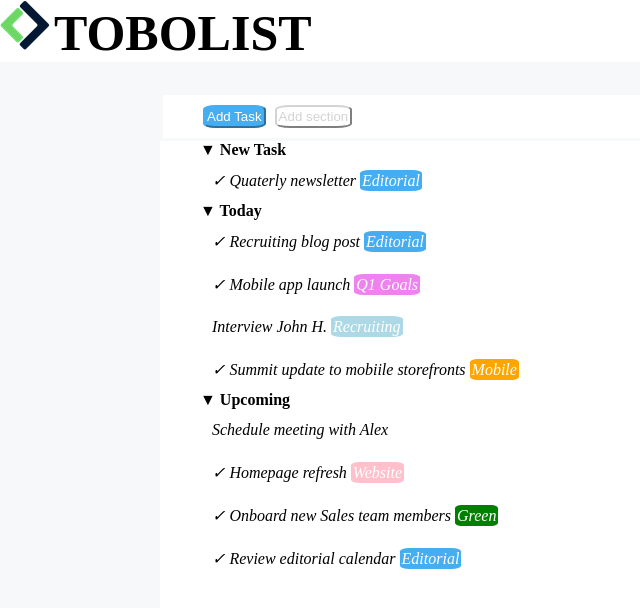
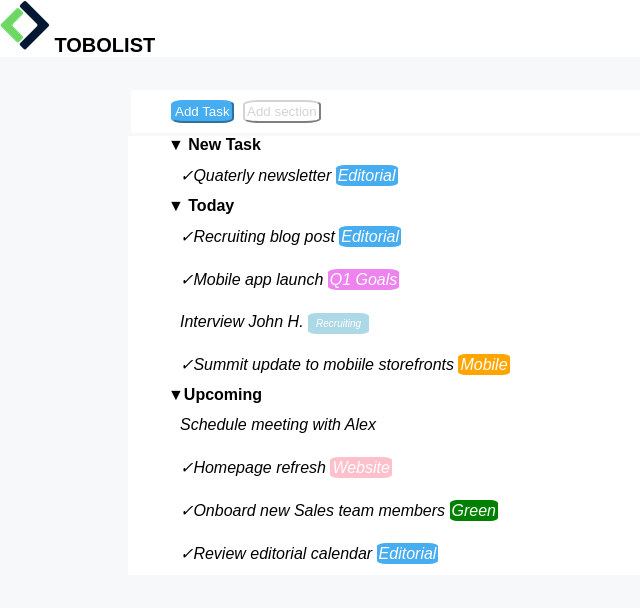
Before and after one commit to EmanueleWebDeveloper/html-css-toboolist, a plain HTML site: page index.html in a window 1280 px wide. Shown: the whole page, without its empty margins (0-640 px from the left). Drawn offline with Linux system fonts and the light colour scheme.

Commit message:
sistemazione

```diff
--- a/index.html
+++ b/index.html
@@ -23,26 +23,26 @@
             <ul>
                 <thead><strong>&#x25BC  New Task</strong></thead>
 
-                    <li>&#10003  Quaterly newsletter <span class="tasticolorati">Editorial</span></li>
+                    <li>&#10003Quaterly newsletter <span class="tasticolorati">Editorial</span></li>
 
             </ul>
 
             <ul>
                 <Thead><strong>&#x25BC  Today</strong></Thead>
 
-                <li>&#10003  Recruiting blog post  <span class="tasticolorati">Editorial</span></li>
-                <li>&#10003  Mobile app launch  <span class="tasticolorativiola">Q1 Goals</span></li>
+                <li>&#10003Recruiting blog post  <span class="tasticolorati">Editorial</span></li>
+                <li>&#10003Mobile app launch  <span class="tasticolorativiola">Q1 Goals</span></li>
                 <li >Interview John H.  <span class="tasticoloratiazzurro">Recruiting</span></li>
-                <li>&#10003  Summit update to mobiile storefronts  <span class="Mobile">Mobile</span></li>
+                <li>&#10003Summit update to mobiile storefronts  <span class="Mobile">Mobile</span></li>
             </ul>
 
             <ul>
-                <thead><strong>&#x25BC  Upcoming</strong></thead>
+                <thead><strong>&#x25BCUpcoming</strong></thead>
 
                 <li>Schedule meeting with Alex</li>
-                <li>&#10003  Homepage refresh  <span class="tasticoloratirosa">Website</span></li>
-                <li>&#10003  Onboard new Sales team members  <span class="tasticolorativerde">Green</span></li>
-                <li>&#10003  Review editorial calendar  <span class="tasticolorati">Editorial</span></li>
+                <li>&#10003Homepage refresh  <span class="tasticoloratirosa">Website</span></li>
+                <li>&#10003Onboard new Sales team members    <span class="tasticolorativerde">Green</span></li>
+                <li>&#10003Review editorial calendar  <span class="tasticolorati">Editorial</span></li>
             </ul>
         </section>
     </main>
--- a/style.css
+++ b/style.css
@@ -4,17 +4,20 @@
     box-sizing: border-box;
 }
 
+html{
+    font-family: sans-serif;
+}
 #Titolo{
-    font-size: 50px;
+    font-size: 20px;
     font-weight: bold;
     background-color: white;
-    margin-bottom: 44px;
+    vertical-align: middle;
 }
 
 #Grandezza{
     width: 100%;
     background-color: white;
-    margin: auto;
+    vertical-align: middle;
 
 }
 
@@ -28,9 +31,8 @@ body{
 }
 
 main{
-    width: 75%;
-    height: 600px;
-    margin: 0 auto;
+    width: 80%;
+    margin: 30px auto 0 auto;
     background-color: white;
 
 }
@@ -91,7 +93,8 @@ padding: 2px;
     border-radius: 15%;
     background-color:lightblue;
     color: white;
-padding: 2px;
+    padding: 5px 8px;
+    font-size: 10px;
 }
 
 .Mobile{
```
Lines whose indentation alone changed are shown as unchanged.
